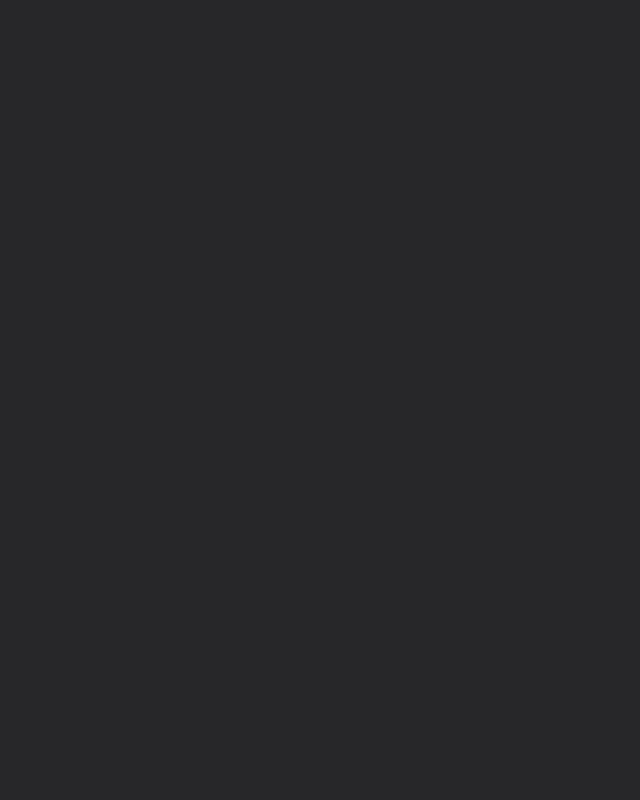
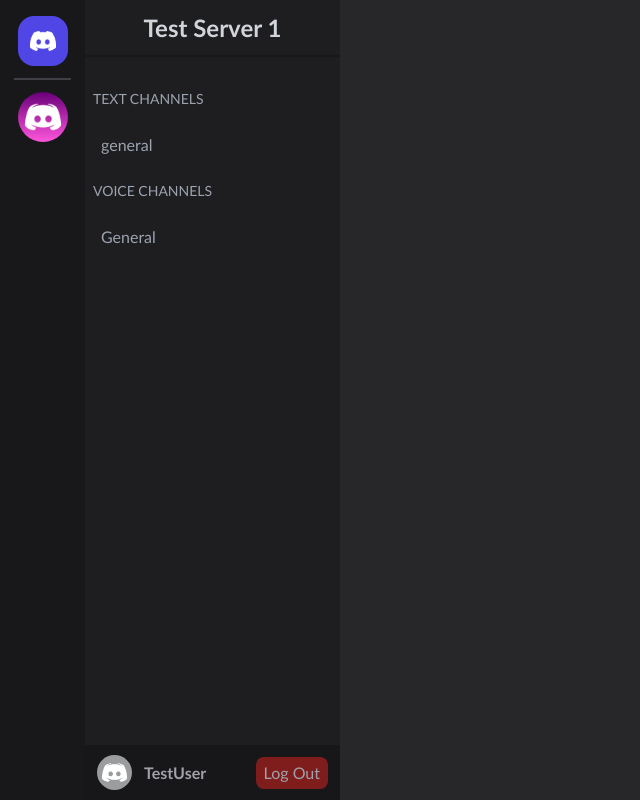
Before and after one commit to kengu7272/Discord-Clone, a React (Vite) app: page /Server in a window 1280 px wide. Before the commit this address had no page. Shown: the whole page, without its empty margins (0-640 px from the left). Built offline with nearby package versions, Linux system fonts and the light colour scheme.

Commit message:
started development on sample server page

```diff
--- a/src/app/App.tsx
+++ b/src/app/App.tsx
@@ -1,6 +1,7 @@
-import Login from '../pages/login/Login'
-import Home from '../pages/home/Home'
-import { BrowserRouter as Router, Routes, Route } from "react-router-dom"
+import Login from '../pages/login/Login';
+import Home from '../pages/home/Home';
+import Server from '../pages/server/Server';
+import { BrowserRouter as Router, Routes, Route } from "react-router-dom";
 
 function App() {
 
@@ -10,6 +11,7 @@
         <Routes>
           <Route path="/" element={<Login />} />
           <Route path="/Home" element={<Home />} />
+          <Route path="/Server" element={<Server name="Test Server 1" />} />
         </Routes>
       </Router>
     </>
--- a/src/components/Buttons.tsx
+++ b/src/components/Buttons.tsx
@@ -2,6 +2,8 @@
     word: string;
     onClick: () => void;
 }
+
+import { Link } from 'react-router-dom';
 
 const TopButton: React.FC<TopButtonProps> = ({word, onClick}) => {
     return (
@@ -11,15 +13,14 @@
 
 interface SideButtonProps {
     img: string;
-    onClick: () => void;
     name: string;
 }
 
-const SideButton: React.FC<SideButtonProps> = ({img, onClick, name}) => {
+const SideButton: React.FC<SideButtonProps> = ({img, name}) => {
 
     return (
         <div className="h-[50px] w-[50px] flex flex-row items-center">
-            <button className='h-full w-full' onClick={onClick}
+            <Link className='h-full w-full' to="/Server"
             onMouseEnter={(e) => {
                 const sibling = e.currentTarget.nextElementSibling;
                 if(sibling) {
@@ -35,7 +36,7 @@
                 }
             }}>
                 <img className='object-contain rounded-full' src={img} />
-            </button>
+            </Link>
 
             <div className="hidden bg-zinc-900 h-[35px] px-2 rounded-xl flex-row items-center
             justify-center absolute whitespace-nowrap left-20">
--- a/src/components/FriendsBar.tsx
+++ b/src/components/FriendsBar.tsx
@@ -7,7 +7,7 @@
 import gray from '../images/gray.png';
 import purple from'../images/purple.png';
 import { Link } from 'react-router-dom';
-import gear from '../images/gear.png';
+import StatusBar from "./StatusBar";
 
 function FriendsBar () {
     return (
@@ -48,11 +48,7 @@
                 <Friends name="Cura" status="Cura Cura" img={gray} />
             </div>
 
-            <div className="h-[55px] w-full bg-[#171719] flex flex-row items-center">
-                <img className="mx-3 h-[35px] rounded-full object-contain" src={gray} />
-                <h4>DreamtSpirit</h4>
-                <Link className="ml-auto mr-3" to="/Home"><img className="object=contain h-[35px]" src={gear} /></Link>
-            </div>
+            <StatusBar/>
         </div>
 );
 }
--- a/src/components/ServerBar.tsx
+++ b/src/components/ServerBar.tsx
@@ -1,21 +1,18 @@
 import logo from '../images/discord-mark-white.png'
 import { SideButton } from './Buttons';
 import pink from '../images/pink.png'
+import { Link } from 'react-router-dom';
 
-interface ServerBarProps {
-    func: () => void;
-}
-
-const ServerBar: React.FC<ServerBarProps> =  ({func}) => {
+function ServerBar() {
     return (
         <div className='bg-zinc-900 flex flex-col min-h-full items-center pt-4 px-2 w-[85px]'>
-            <button className='bg-indigo-600 h-[50px] w-[50px] p-3 rounded-2xl' onClick={func}>
+            <Link className='bg-indigo-600 h-[50px] w-[50px] p-3 rounded-2xl flex items-center justify-center' to="/Home">
                 <img className='object-contain' src={logo} />
-            </button>
+            </Link>
 
-            <div className='bg-zinc-700 w-5/6 h-[2px] mt-2 mb-4'/>
+            <div className='bg-zinc-700 w-5/6 h-[2px] my-3'/>
 
-            <SideButton img={pink} name="Test Server 1" onClick={func} />
+            <SideButton img={pink} name="Test Server 1"/>
         </div>
     );
 }
--- /dev/null
+++ b/src/components/ServerChannelsBar.tsx
@@ -0,0 +1,36 @@
+import { Link } from "react-router-dom";
+import StatusBar from "./StatusBar";
+
+interface ServerChannelsBarProps {
+    name: string;
+}
+
+const ServerChannelsBar: React.FC<ServerChannelsBarProps> = ({name}) => {
+    return (
+        <div className='flex flex-col w-[255px] bg-[#1e1e20]'>
+            <div className='h-[50px] flex py-3 flex-row justify-center items-center mx-4
+            tablet:h-[55px] tablet:mb-0'>
+                <h3 className="text-gray-300">{name}</h3>
+            </div>
+
+            <div className='bg-zinc-900 w-full h-[2px] mb-4'/>
+
+            <div className='flex-grow h-[100px] px-2 scrollbar-thumb-zinc-900 scrollbar-thin
+            overflow-y-auto text-gray-400 text-base'>
+                <p className="text-sm my-4">TEXT CHANNELS</p>
+                <Link to="/" className="p-2 flex flex-row items-center hover:bg-zinc-700">
+                    <p>general</p>
+                </Link>
+
+                <p className="text-sm my-4">VOICE CHANNELS</p>
+                <div className="flex flex-row items-center p-2 hover:bg-zinc-700">
+                    <p>General</p>
+                </div>
+            </div>
+
+            <StatusBar />
+        </div>
+    );
+}
+
+export default ServerChannelsBar;
--- /dev/null
+++ b/src/components/StatusBar.tsx
@@ -0,0 +1,16 @@
+import gray from '../images/gray.png';
+import { Link } from "react-router-dom";
+
+//status bar props here
+
+function StatusBar() {
+    return (
+        <div className="h-[55px] w-full bg-[#171719] flex flex-row items-center text-zinc-400">
+            <img className="mx-3 h-[35px] rounded-full object-contain" src={gray} />
+            <h4>TestUser</h4>
+            <Link className="ml-auto mr-3 bg-red-900 py-1 px-2 rounded-lg" to="/">Log Out</Link>
+        </div>
+    );
+}
+
+export default StatusBar;
--- a/src/pages/home/Home.tsx
+++ b/src/pages/home/Home.tsx
@@ -31,7 +31,7 @@
         <div className='flex flex-row h-full overflow-hidden text-zinc-400 w-full'>
             <div style={{display: toggle == 0 || toggle == 2 ? 'flex' : 'none'}} className='flex-row h-full w-full
             tablet:w-[385px]'>
-                <ServerBar func={checkToggle} />
+                <ServerBar/>
                 <FriendsBar />
             </div>
 
--- a/src/pages/login/Login.tsx
+++ b/src/pages/login/Login.tsx
@@ -36,7 +36,7 @@
                 tablet:h-[9.5%] tablet:text-xl'/>
 
                 <p className='text-blue-400 mt-1 mb-4'>Forgot your password?</p>
-                <Link className='bg-indigo-600 flex justify-center items-center w-full h-[6%] rounded-sm
+                <Link className='bg-indigo-600 flex justify-center items-center w-full h-[8%] rounded-sm
                 tablet:h-[9.5%]' to="/Home">
                     Login
                 </Link>
--- /dev/null
+++ b/src/pages/server/Server.tsx
@@ -0,0 +1,18 @@
+import ServerChannelsBar from "../../components/ServerChannelsBar";
+import ServerBar from "../../components/ServerBar";
+
+
+interface ServerProps {
+    name: string;
+}
+
+const Server: React.FC<ServerProps> = ({name}) => {
+    return (
+        <div className="w-full h-full flex flex-row">
+            <ServerBar/>
+            <ServerChannelsBar name={name} />
+        </div>
+    );
+}
+
+export default Server;
```
